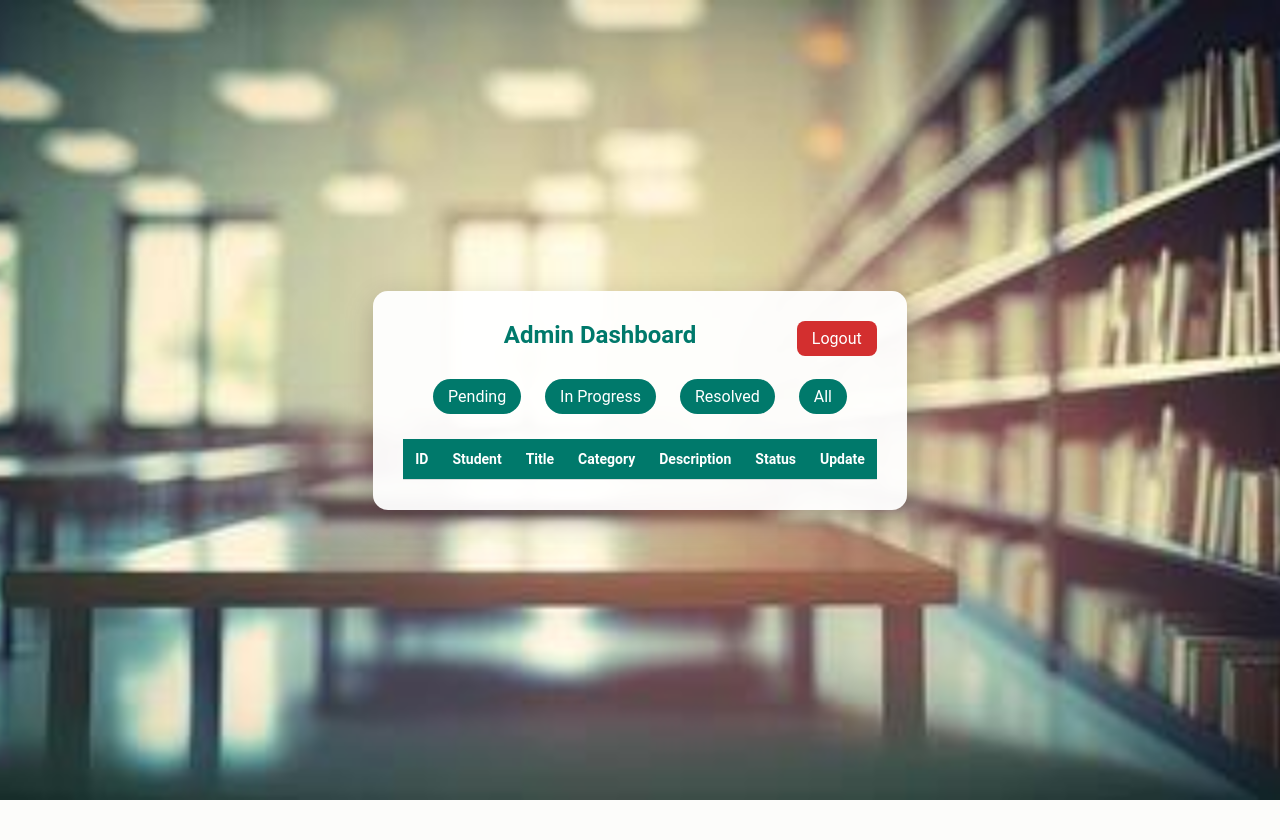
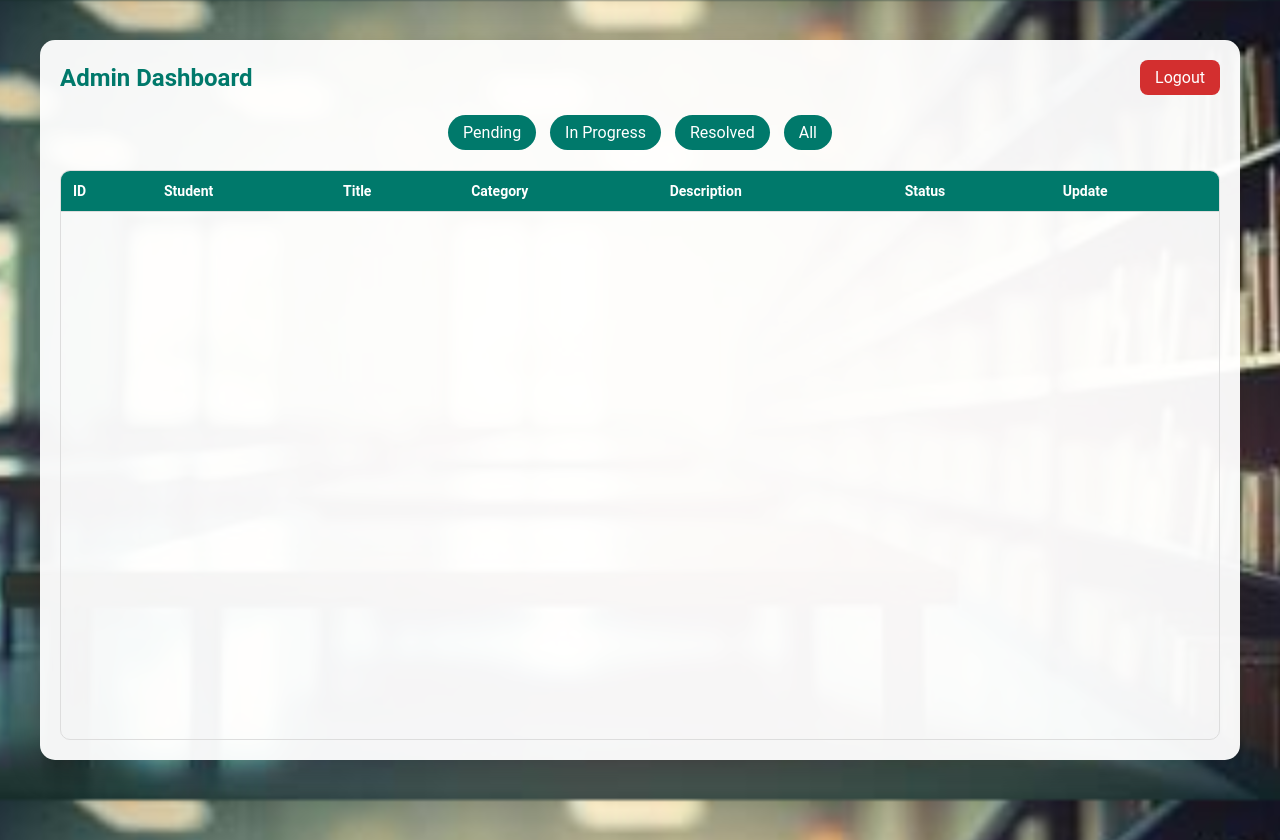
Before and after one commit to 23kavya/Campus, a Flask app: page /admin_dashboard in a window 1280 px wide. Before the commit the page ends 800 px from the top, so only its background shows below. Run offline with Flask 3, Linux system fonts and the light colour scheme; the visitor is signed in with stand-in values (Sample User, id 1); data that the repository does not hold is empty; parts of the project's set-up code (start-up, migrations or seed data) failed here and were passed over.

Commit message:
Update admin_dashboard.html

```diff
--- a/templates/admin_dashboard.html
+++ b/templates/admin_dashboard.html
@@ -3,6 +3,7 @@
 <head>
 <meta charset="UTF-8">
 <title>Admin Dashboard</title>
+
 <style>
 * {
     box-sizing: border-box;
@@ -15,36 +16,44 @@
     background: url("{{ url_for('static', filename='bg1.jpg') }}")
                 no-repeat center center fixed;
     background-size: cover;
-            display: flex;
-            justify-content: center;
-            align-items: center;
+
+    /* 🔥 CRITICAL FIX */
     height: 100vh;
-
+    overflow: hidden;
 }
 
+/* Dashboard shell */
 .container {
     background-color: rgba(255,255,255,0.95);
-            padding: 30px;
+    width: 95%;
+    max-width: 1200px;
+    height: 90vh;                 /* 🔥 fixed height */
+    margin: 5vh auto;
     border-radius: 15px;
-            max-width: 1100px;
-            margin: auto;
-            box-shadow: 0 10px 30px rgba(0,0,0,0.2);
+    padding: 20px;
+
+    display: flex;               /* 🔥 flex layout */
+    flex-direction: column;
+
+    box-shadow: 0 10px 30px rgba(0,0,0,0.25);
+}
+
+.header {
+    display: flex;
+    justify-content: space-between;
+    align-items: center;
 }
 
 h2 {
-            text-align: center;
-            margin-bottom: 25px;
     color: #00796b;
 }
 
 .logout {
-            float: right;
     padding: 8px 15px;
     background-color: #d32f2f;
     color: white;
     border-radius: 8px;
     text-decoration: none;
-            transition: 0.3s;
 }
 
 .logout:hover {
@@ -52,41 +61,51 @@
 }
 
 .filters {
-            margin-bottom: 20px;
+    margin: 15px 0;
     text-align: center;
 }
 
 .filters a {
     display: inline-block;
-            margin: 5px 10px;
+    margin: 5px;
     padding: 8px 15px;
     border-radius: 20px;
     background-color: #00796b;
     color: white;
     text-decoration: none;
-            transition: 0.3s;
 }
 
 .filters a:hover {
     background-color: #004d40;
 }
 
+/* 🔥 ONLY THIS SCROLLS */
+.table-wrapper {
+    flex: 1;                     /* takes remaining height */
+    overflow-y: auto;
+    border-radius: 10px;
+    border: 1px solid #ddd;
+}
+
 table {
     width: 100%;
     border-collapse: collapse;
-            margin-top: 20px;
     font-size: 14px;
 }
 
 th, td {
     padding: 12px;
+    border-bottom: 1px solid #ddd;
     text-align: left;
-            border-bottom: 1px solid #ddd;
+    vertical-align: top;
 }
 
 th {
     background-color: #00796b;
     color: white;
+    position: sticky;            /* 🔥 sticky header */
+    top: 0;
+    z-index: 2;
 }
 
 tr:hover {
@@ -96,17 +115,15 @@
 select {
     padding: 6px;
     border-radius: 8px;
-            border: 1px solid #ccc;
 }
 
 button.update-btn {
     padding: 6px 12px;
+    border-radius: 8px;
     border: none;
-            border-radius: 8px;
     background-color: #388e3c;
     color: white;
     cursor: pointer;
-            transition: 0.3s;
 }
 
 button.update-btn:hover {
@@ -118,17 +135,20 @@
 .status-In-Progress { color: #1976d2; font-weight: bold; }
 .status-Resolved { color: #388e3c; font-weight: bold; }
 
-        @media(max-width: 768px){
-            table, th, td {
-                font-size: 12px;
-            }
+@media(max-width: 768px) {
+    table { font-size: 12px; }
 }
 </style>
 </head>
+
 <body>
+
 <div class="container">
+
+    <div class="header">
+        <h2>Admin Dashboard</h2>
         <a href="/logout" class="logout">Logout</a>
-    <h2>Admin Dashboard</h2>
+    </div>
 
     <div class="filters">
         <a href="/admin_dashboard?filter=pending">Pending</a>
@@ -137,7 +157,7 @@
         <a href="/admin_dashboard">All</a>
     </div>
 
-
+    <div class="table-wrapper">
         <table>
             <tr>
                 <th>ID</th>
@@ -156,11 +176,9 @@
                 <td>{{ comp.title }}</td>
                 <td>{{ comp.category }}</td>
                 <td>{{ comp.description }}</td>
-
                 <td class="status-{{ comp.status|replace(' ', '-') }}">
                     {{ comp.status }}
                 </td>
-
                 <td>
                     <form method="POST" action="/update_status" style="display:flex; gap:8px;">
                         <input type="hidden" name="id" value="{{ comp.id }}">
@@ -169,12 +187,15 @@
                             <option value="In Progress" {% if comp.status=='In Progress' %}selected{% endif %}>In Progress</option>
                             <option value="Resolved" {% if comp.status=='Resolved' %}selected{% endif %}>Resolved</option>
                         </select>
-                    <button type="submit" class="update-btn">Update</button>
+                        <button class="update-btn">Update</button>
                     </form>
                 </td>
             </tr>
             {% endfor %}
         </table>
     </div>
+
+</div>
+
 </body>
 </html>
```
Lines whose indentation alone changed are shown as unchanged.
